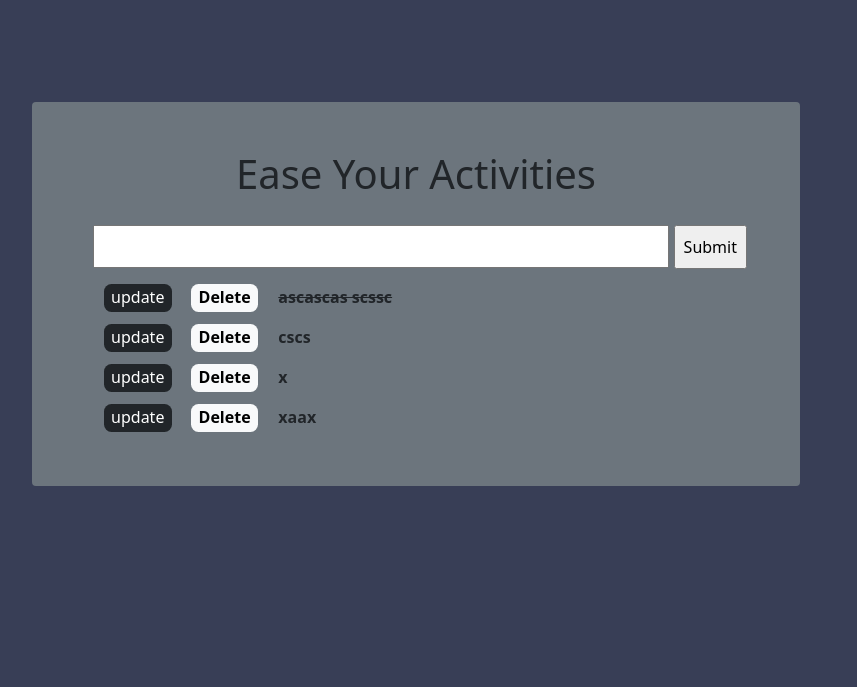
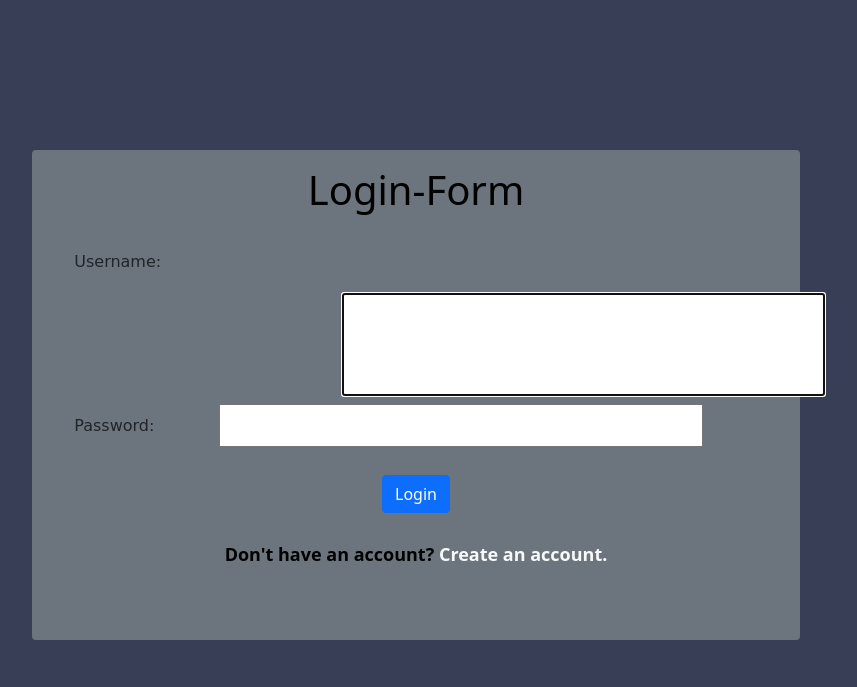
Before and after one commit to vasanth-hue/Django-ToDo-App, a Django app: page / in a window 1280 px wide. Shown: the top 687 px of the page, without its empty margins (224-1081 px from the left). Run offline with Django 3.2, Linux system fonts and the light colour scheme; data comes from the database, SQL or seed files in the repository; both versions use the stored data as it was after the commit.

Commit message:
features added

```diff
--- a/Todo/app1/forms.py
+++ b/Todo/app1/forms.py
@@ -1,6 +1,7 @@
 from django import forms
 from django.forms import ModelForm
-
+from django.contrib.auth.forms import UserCreationForm
+from django.contrib.auth.models import User
 from . models import *
 
 class CreateForm(forms.ModelForm):
@@ -8,3 +9,18 @@ class CreateForm(forms.ModelForm):
     class Meta:
         model = Create
         fields = '__all__'
+
+
+class NewUserForm(UserCreationForm):
+	email = forms.EmailField(required=True)
+
+	class Meta:
+		model = User
+		fields = ("username", "email", "password1", "password2")
+
+	def save(self, commit=True):
+		user = super(NewUserForm, self).save(commit=False)
+		user.email = self.cleaned_data['email']
+		if commit:
+			user.save()
+		return user
--- a/Todo/app1/models/create.py
+++ b/Todo/app1/models/create.py
@@ -4,6 +4,7 @@ class Create(models.Model):
     title = models.CharField(max_length=200)
     complete = models.BooleanField(default=False)
     created = models.DateTimeField(auto_now_add=True)
+    email = models
 
     def __str__(self):
         return self.title
--- a/Todo/app1/static/style.css
+++ b/Todo/app1/static/style.css
@@ -16,6 +16,8 @@
                  -8px -8px, 12px, 0 rgba(243, 7, 7, 0.3);
 
  }
+
+
 
 input[type="text" i]
 
@@ -52,18 +54,17 @@ input[type="text" i]
     font-weight: 650;
 
 }
-
-.UpDelCol
+.LoginForm{
+    margin: 0;
+    font-family: var(--bs-font-sans-serif);
+    font-size: 1rem;
+    font-weight: 400;
+    line-height: 1.5;
+    color: #212529
+}
+.logout
 {
-
-
-
-
-
-
-
-
-
+   margin-left: 50%;
 }
 
 
@@ -76,7 +77,11 @@ input[type="text" i]
     width: 50%;
     font-family: cursive;
 }
+#id_username{
+    margin-left: 40% ;
+    padding: 10mm;
 
+}
 .updateForm
 {
 
@@ -128,8 +133,8 @@ input[type="text" i]
     padding: 10mm;
     padding-top:1mm;
     padding-bottom: 1mm;
-    padding-left: 10mm;
-    padding-right: 10mm;
+    padding-left: 8mm;
+    padding-right: 8mm;
     font-weight: 650; color: antiquewhite;
     font-size: 30px;
 
--- a/Todo/app1/templates/index.html
+++ b/Todo/app1/templates/index.html
@@ -3,10 +3,14 @@
 
 {% block content %}
 <div class=" bg-secondary rounded   mainpage ">
+    <div class="logout accordion-body mt-4">
+        <a href="/" class="bg-light text-center rounded  text-decoration-none  p-1 text-dark  ">logout</a>
+        </div>
+<h1 class="text-dark text-center pt-3"> Ease Your Activities {{user.username}} </h1>
 
-<h1 class="text-dark text-center pt-5"> Ease Your Activities </h1>
 
-<form class="indexform" method="POST" action="/">
+
+<form class="indexform" method="POST" action="index">
 
     {% csrf_token %}
 
@@ -29,8 +33,16 @@
                 {% endif%}
             </div>
         {% endfor %}
+
+
     </div>
 
+
+    <style>
+        .logout{
+            margin-left: 90%;
+        }
+    </style>
 
 
 
--- a/Todo/app1/templates/layout.html
+++ b/Todo/app1/templates/layout.html
@@ -9,7 +9,7 @@
     <link href="https://cdn.jsdelivr.net/npm/bootstrap@5.0.2/dist/css/bootstrap.min.css" rel="stylesheet" integrity="sha384-EVSTQN3/azprG1Anm3QDgpJLIm9Nao0Yz1ztcQTwFspd3yD65VohhpuuCOmLASjC" crossorigin="anonymous">
     <title>Document</title>
 </head>
-<body class="" style="background-color: #383e56;">
+<body class="py-5" style="background-color: #383e56;">
     {% block content %}
 
     {% endblock content %}
--- /dev/null
+++ b/Todo/app1/templates/login.html
@@ -0,0 +1,39 @@
+{% extends 'layout.html' %}
+
+{% block content %}
+
+
+
+<!--Login-->
+<div class="container bg-secondary rounded loginage" style="color:black;font-weight:bold;font-size:large;margin-top:6%; margin-left: 20%; margin-top: 8%;
+height:auto; width: 60%; margin-left: 20%; padding-bottom: 15mm;"  >
+  <h1 class="mt-4 py-3 text-center">Login-Form</h1>
+  <form method="POST" class=" text-start"  >
+    {% csrf_token %}
+    <div class="LoginForm"  >
+      {{ login_form}}
+
+
+    </div>
+    <div class="text-center mt-4 p-1">
+    <button class="btn btn-primary " type="submit">Login</button>
+  </div>
+  </form>
+  <p class="text-center mt-4  ">Don't have an account? <a href="/register" class="text-light text-decoration-none">Create an account.</a></p>
+</div>
+
+<style>
+  #id_complete, input {
+    padding: 2mm;
+    width: 65%;
+    margin-left: 8.7%;
+    margin-top: 1%;
+}
+input[type="text" i] {
+  margin-top: 5mm;
+  width: 65%;
+  margin-left: 8%;
+}
+</style>
+
+{% endblock %}
--- a/Todo/app1/urls.py
+++ b/Todo/app1/urls.py
@@ -2,7 +2,10 @@ from django.urls import path
 from . import views
 
 urlpatterns = [
-    path('',views.index),
+    path('', views.login_request, name="login"),
+    path('register', views.register_request, name="register"),
+    path('logout', views.logout_user),
+    path('index',views.index, name = "index"),
     path('update_create/<str:pk>/', views.UpdateCreate, name = "update_create"),
     path('delete/<str:pk>/', views.deleteTask, name = "delete")
 ]
--- a/Todo/app1/views.py
+++ b/Todo/app1/views.py
@@ -2,10 +2,59 @@ from django.shortcuts import render,redirect
 from django.http import HttpResponse
 from . models import *
 from . forms import *
+from .forms import NewUserForm
+from django.contrib.auth.decorators import login_required
+from django.contrib import messages
+from django.contrib.auth import login, authenticate, logout
+from django.contrib.auth.forms import AuthenticationForm
 
 
 
 # Create your views here.
+
+
+
+
+def register_request(request):
+	if request.method == "POST":
+		form = NewUserForm(request.POST)
+		if form.is_valid():
+			user = form.save()
+			login(request, user)
+			messages.success(request, "Registration successful." )
+			return render(request, 'login.html')
+		messages.error(request, "Unsuccessful registration. Invalid information.")
+	form = NewUserForm()
+	return render (request=request, template_name="register.html", context={"register_form":form})
+
+
+
+def login_request(request):
+	if request.method == "POST":
+		form = AuthenticationForm(request, data=request.POST)
+		if form.is_valid():
+			username = form.cleaned_data.get('username')
+			password = form.cleaned_data.get('password')
+			user = authenticate(username=username, password=password)
+			if user is not None:
+				login(request, user)
+				messages.info(request, f"You are now logged in as {username}.")
+				return redirect('/index')
+			else:
+				messages.error(request,"Invalid username or password.")
+		else:
+			messages.error(request,"Invalid username or password.")
+	form = AuthenticationForm()
+	return render(request=request, template_name="login.html", context={"login_form":form})
+
+
+
+def logout_user(request):
+    return render(request, 'login.html',)
+
+
+@login_required
+
 def index(request):
     create = Create.objects.all()
 
@@ -15,7 +64,7 @@ def index(request):
         form = CreateForm(request.POST)
         if form.is_valid():
             form.save()
-        return redirect('/')
+        return redirect('/index')
 
 
     context = {'create':create, 'form':form}
@@ -31,7 +80,7 @@ def UpdateCreate(request, pk):
         form = CreateForm(request.POST, instance=create)
         if form.is_valid():
             form.save()
-            return redirect('/')
+            return redirect('/index')
 
     context = {'form': form}
 
@@ -43,8 +92,8 @@ def deleteTask(request, pk):
 
     if request.method == 'POST':
         item.delete()
-        return redirect('/')
+        return redirect('/index')
 
     context = {'item':item}
 
-    return render(request, 'delete.html', context)
+    return render(request, 'update_create.html', context)
```
Also changed, not shown: Todo/Todo/settings.py (+6 -2 lines), Todo/app1/templates/delete.html (+6 -12 lines), Todo/app1/templates/logout.html (added, +31 -0 lines), Todo/app1/templates/register.html (added, +49 -0 lines), Todo/app1/migrations/0003_delete.py (added), Todo/app1/migrations/0004_delete_delete.py (added), Todo/app1/models/__init__.py (line endings or trailing spaces), Todo/db.sqlite3.
